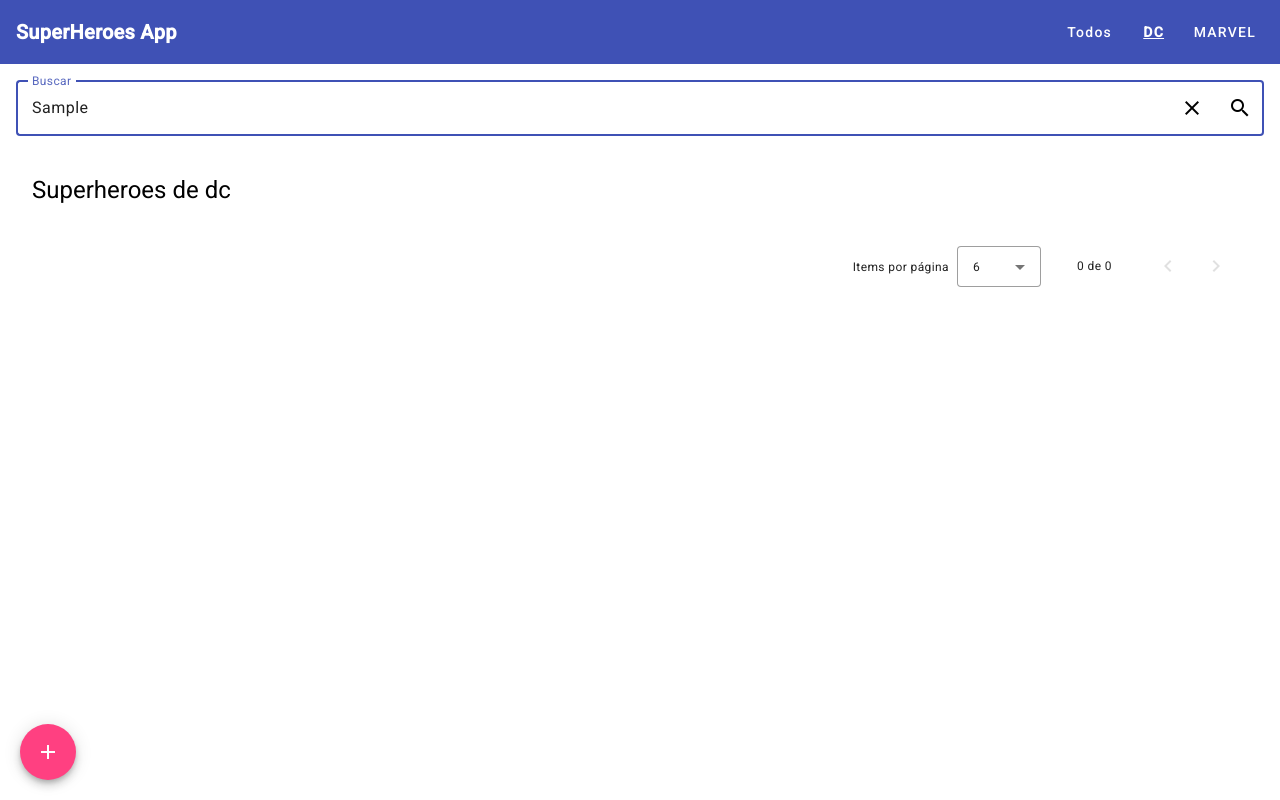
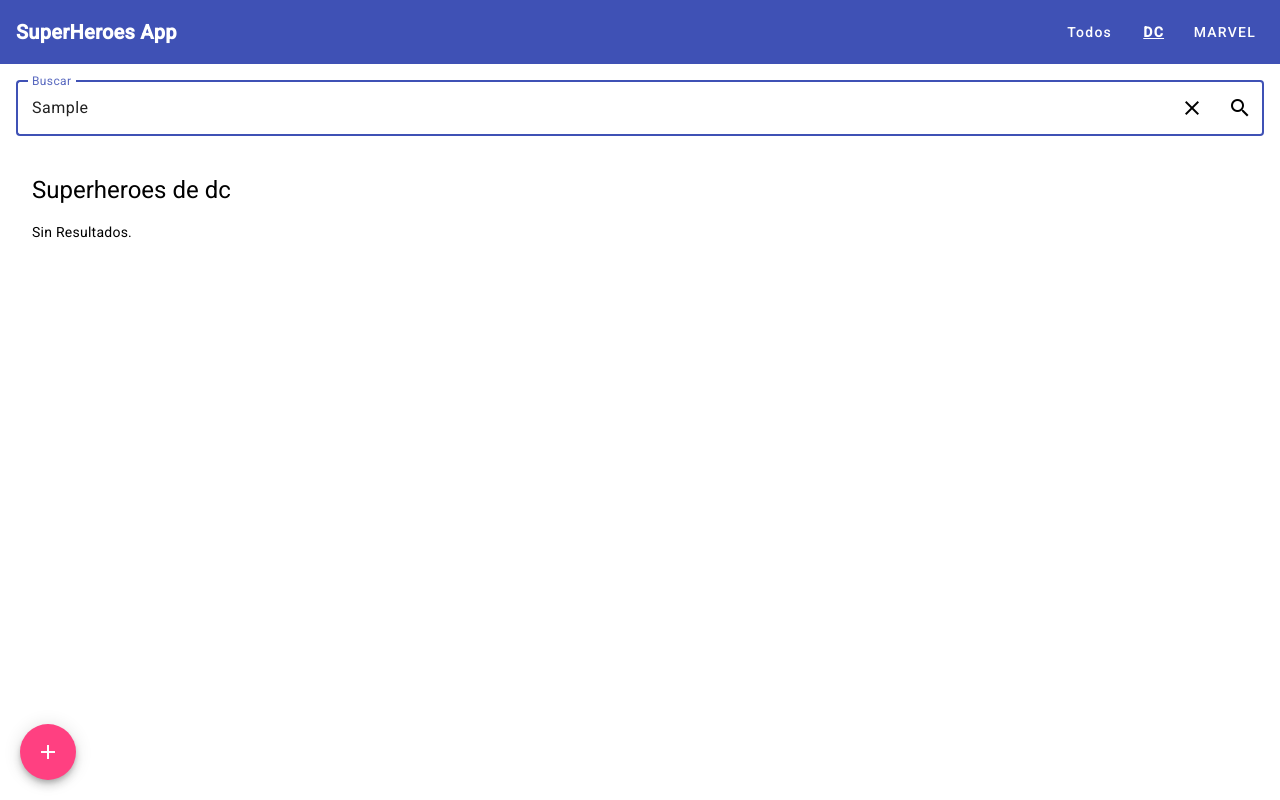
Before and after one commit to damianArgote/RIU-Frontend-Damian-Argote, an Angular app: page /superheroes/dc in a window 1280 px wide. Both pictures are taken after typing "Sample" into the empty fields and a click on the button "search". Built offline with nearby package versions, Linux system fonts and the light colour scheme.

Commit message:
Fix: empty flow added

```diff
--- a/src/app/layouts/main-layout/main-layout.component.html
+++ b/src/app/layouts/main-layout/main-layout.component.html
@@ -5,9 +5,15 @@
         @for (hero of filteredHeroesPaginated(); track hero.id) {
         <app-superhero-card class="card" [hero]="hero" />
         }
+        @empty {
+        <p>Sin Resultados.</p>
+        }
     </div>
 
+    @if (filteredHeroesPaginated().length) {
     <app-paginator [length]="totalFiltered()" [pageSize]="pageSize()" [pageSizeOptions]="[3, 6, 12]"
         (pageChange)="onPageChange($event)">
     </app-paginator>
+    }
+
 </div>
```
